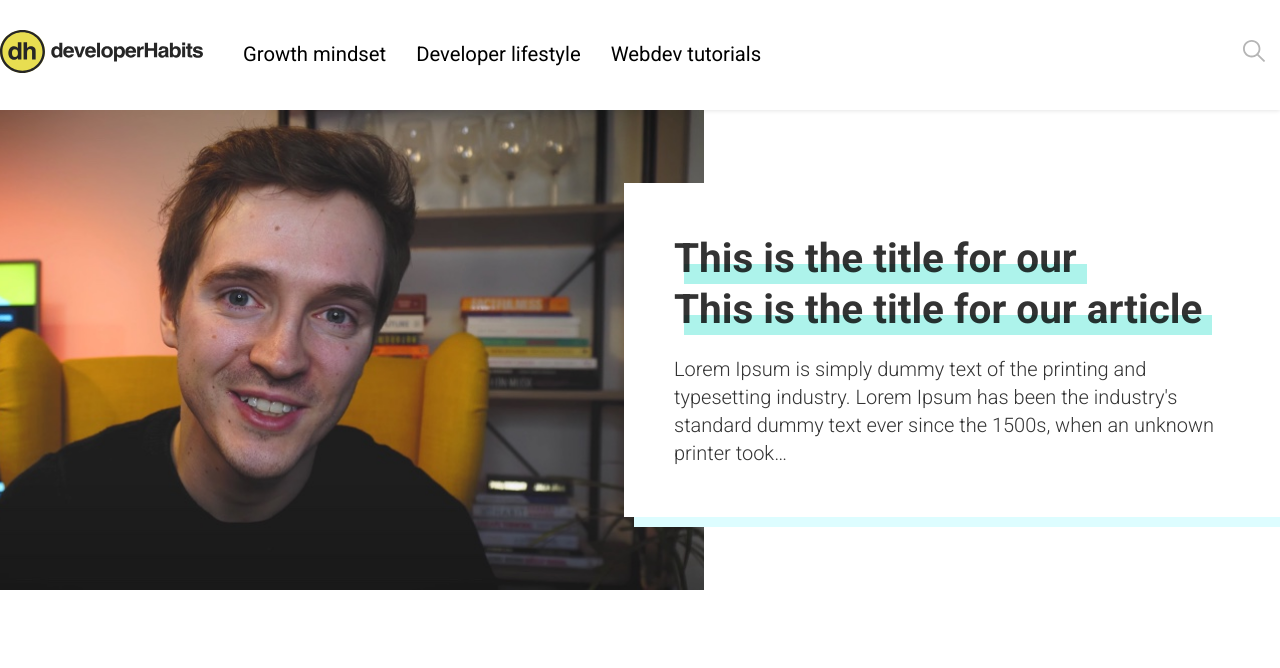
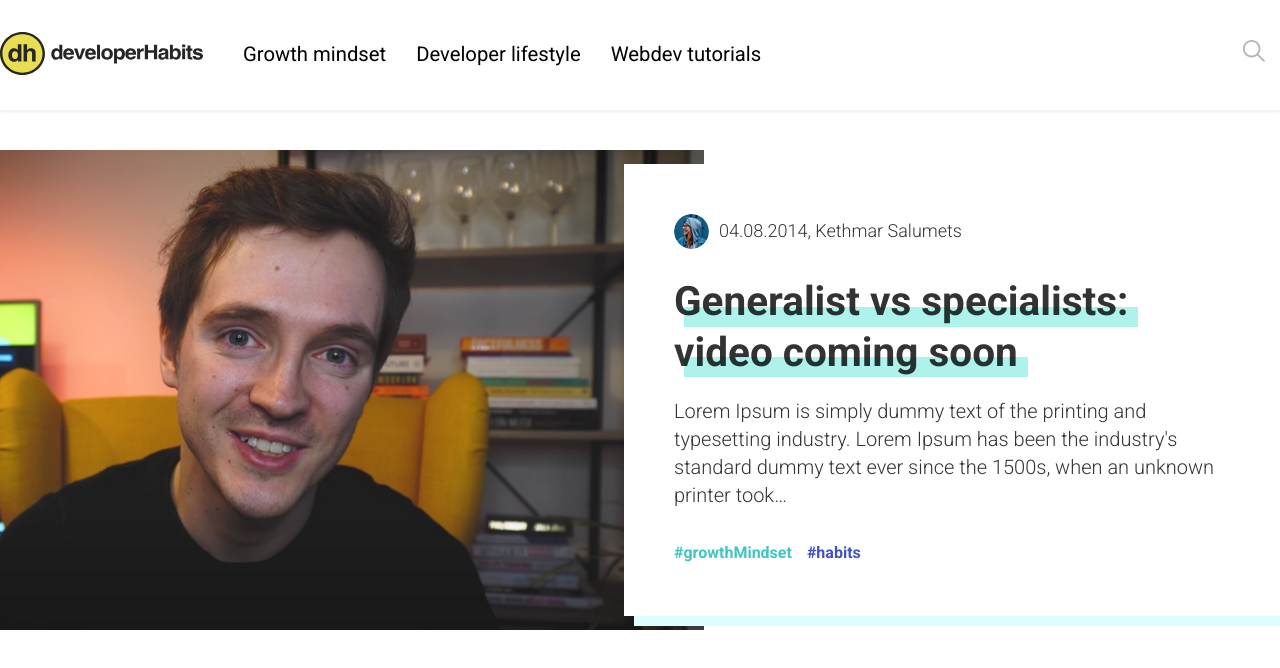
Before and after one commit to kethmars/developerhabits-fe, a Gatsby site: page / in a window 1280 px wide. Built offline with nearby package versions, Linux system fonts and the light colour scheme; Gatsby itself is replaced by a stand-in of ours.

Commit message:
Author and category tags for featured article; logo margin top

```diff
--- a/src/components/featuredArticleCard.js
+++ b/src/components/featuredArticleCard.js
@@ -1,10 +1,13 @@
 import React from 'react';
 import styled from 'styled-components';
+import { useStaticQuery, graphql } from 'gatsby';
 
-import { COLOR_CYAN_LIGHT } from '../constants';
-import TextWithBackground from './textWithBackground';
+import { COLOR_CYAN_LIGHT, COLOR_BLUE } from '../constants';
+import TextWithBackground from './text/textWithBackground';
 
-// TODO: Try Adrian's approach
+import TextWithIcon from './text/textWithIcon';
+import { ColorfulTag, H1Title } from './text/typography';
+
 const CardWrapper = styled.div`
     width: calc(100% + 80px);
     margin-left: -80px;
@@ -33,15 +36,6 @@ const CardContent = styled.div`
     position: relative;
 `;
 
-const Title = styled.h1`
-    width: auto;
-    height: auto;
-    display: block;
-    margin: 0;
-    font-family: 'Roboto';
-    font-weight: 700;
-    line-height: 1.25em;
-`;
 const Intro = styled.p`
     width: auto;
     height: auto;
@@ -53,15 +47,66 @@ const Intro = styled.p`
     font-weight: 300;
 `;
 
+const Categories = styled.ul`
+    width: auto;
+    display: block;
+    margin: 30px 0 0;
+    padding: 0;
+    list-style: none;
+
+    li {
+        display: inline-block;
+        margin: 0 0 0 15px;
+
+        &:first-of-type {
+            margin-left: 0;
+        }
+    }
+
+    a {
+        text-decoration: none;
+    }
+`;
+
+const CategoryItem = ({ to, children, color }) => (
+    <li>
+        <a href={to}>
+            <ColorfulTag color={color}>{children}</ColorfulTag>
+        </a>
+    </li>
+);
+
+const Icon = () => {
+    const data = useStaticQuery(graphql`
+        query {
+            file(relativePath: { eq: "author.png" }) {
+                childImageSharp {
+                    fluid(maxWidth: 100) {
+                        ...GatsbyImageSharpFluid
+                    }
+                }
+            }
+        }
+    `);
+
+    return <TextWithIcon
+        iconSrc={data.file.childImageSharp.fluid.src}
+        text="04.08.2014, Kethmar Salumets"
+        alt="cool"
+    />;
+};
+
 const FeaturedArticleCard = () => (
     <CardWrapper>
         <CardContent>
-            <Title>
+            <Icon/>
+
+            <H1Title>
                 <TextWithBackground>
-                    This is the title for our<br/>
-                    This is the title for our article
+                    Generalist vs specialists:<br/>
+                    video coming soon
                 </TextWithBackground>
-            </Title>
+            </H1Title>
 
             <Intro>
                 Lorem Ipsum is simply dummy text of the printing
@@ -69,6 +114,11 @@ const FeaturedArticleCard = () => (
                 has been the industry's standard dummy text ever
                 since the 1500s, when an unknown printer took…
             </Intro>
+
+            <Categories>
+                <CategoryItem to="#">#growthMindset</CategoryItem>
+                <CategoryItem to="#" color={COLOR_BLUE}>#habits</CategoryItem>
+            </Categories>
         </CardContent>
     </CardWrapper>
 );
--- a/src/components/header.js
+++ b/src/components/header.js
@@ -3,7 +3,7 @@ import PropTypes from 'prop-types';
 import React from 'react';
 import styled from 'styled-components';
 
-import { COLUMN_GAP, PAGE_WIDTH, COLOR_BRIGHT_CYAN } from '../constants';
+import { COLUMN_GAP, PAGE_WIDTH, COLOR_BRIGHT_CYAN, COLOR_BLUE } from '../constants';
 
 import LogoImage from '../images/logo.svg';
 import SearchIcon from '../images/icons/search.svg';
@@ -26,7 +26,8 @@ const HeaderContent = styled.div`
 `;
 
 const Logo = styled.img`
-  margin: 0;
+  margin-top: 5px;
+  margin-bottom: 0;
 `;
 
 const MenuWrapper = styled.nav`
--- a/src/components/layout.js
+++ b/src/components/layout.js
@@ -18,9 +18,9 @@ const Layout = ({ children }) => {
     const data = useStaticQuery(graphql`
         query SiteTitleQuery {
             site {
-            siteMetadata {
-                title
-            }
+                siteMetadata {
+                    title
+                }
             }
         }
     `);
--- a/src/components/section.js
+++ b/src/components/section.js
@@ -8,6 +8,7 @@ const SectionWrapper = styled.div`
     width: 100%;
     height: auto;
     display: block;
+    padding: 40px 0;
 `;
 
 const SectionContent = styled.div`
--- a/src/components/textWithBackground.js
+++ b/src/components/text/textWithBackground.js
@@ -1,7 +1,7 @@
 import React from 'react';
 import styled from 'styled-components';
 
-import { COLOR_BRIGHT_CYAN, COLOR_CYAN } from '../constants';
+import { COLOR_CYAN } from '../../constants';
 
 const InlineBackground = styled.span`
     position: relative;
--- /dev/null
+++ b/src/components/text/textWithIcon.js
@@ -0,0 +1,38 @@
+import React from 'react';
+import styled from 'styled-components';
+
+const Wrapper = styled.div`
+    width: auto;
+    display: inline-flex;
+    flex-wrap: nowrap;
+    font-size: 18px;
+    font-weight: 300;
+    align-items: center;
+`;
+
+const IconWrapper = styled.div`
+    display: inline-block;
+    width: 35px;
+    height: 35px;
+    border-radius: 35px;
+    margin-right: 10px;
+    overflow: hidden;
+
+    img {
+        width: 100%;
+        height: auto;
+        margin-bottom: 0;
+    }
+`;
+
+const TextWithIcon = ({ iconSrc, text, alt }) => (
+    <Wrapper>
+        <IconWrapper>
+            <img alt={alt} src={iconSrc} />
+        </IconWrapper>
+
+        { text }
+    </Wrapper>
+);
+
+export default TextWithIcon;
--- /dev/null
+++ b/src/components/text/typography.js
@@ -0,0 +1,21 @@
+import styled from 'styled-components';
+
+import {  COLOR_CYAN_DARK } from '../../constants';
+
+export const ColorfulTag = styled.span`
+    font-size: 16px;
+    font-family: 'Roboto';
+    font-weight: 700;
+    color: ${props => props.color || COLOR_CYAN_DARK};
+    text-decoration: none;
+`;
+
+export const H1Title = styled.h1`
+    width: auto;
+    height: auto;
+    display: block;
+    margin: 20px 0;
+    font-family: 'Roboto';
+    font-weight: 700;
+    line-height: 1.25em;
+`;
--- a/src/constants.js
+++ b/src/constants.js
@@ -4,3 +4,5 @@ export const COLUMN_GAP = 40;
 // COLORS
 export const COLOR_CYAN = '#ADF3EB';
 export const COLOR_CYAN_LIGHT = '#DDFDFF';
+export const COLOR_CYAN_DARK = '#3EC6C4';
+export const COLOR_BLUE = '#3E53C6';
--- a/src/pages/index.js
+++ b/src/pages/index.js
@@ -7,8 +7,6 @@ import Section from '../components/section';
 import FeaturedArticleCard from '../components/featuredArticleCard';
 
 import { useStaticQuery, graphql } from 'gatsby';
-import Img from 'gatsby-image';
-
 
 const FeaturedArticleWrapper = styled.div`
     width: 100%;
```
Also changed, not shown: src/components/seo.js (indentation only), src/images/author.png (added).
